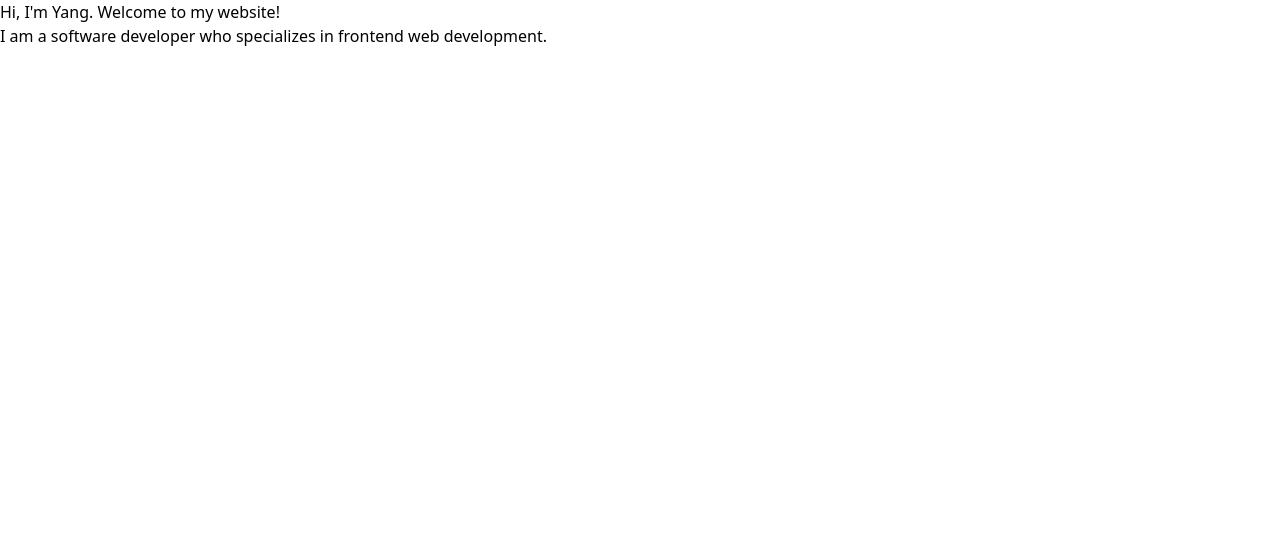
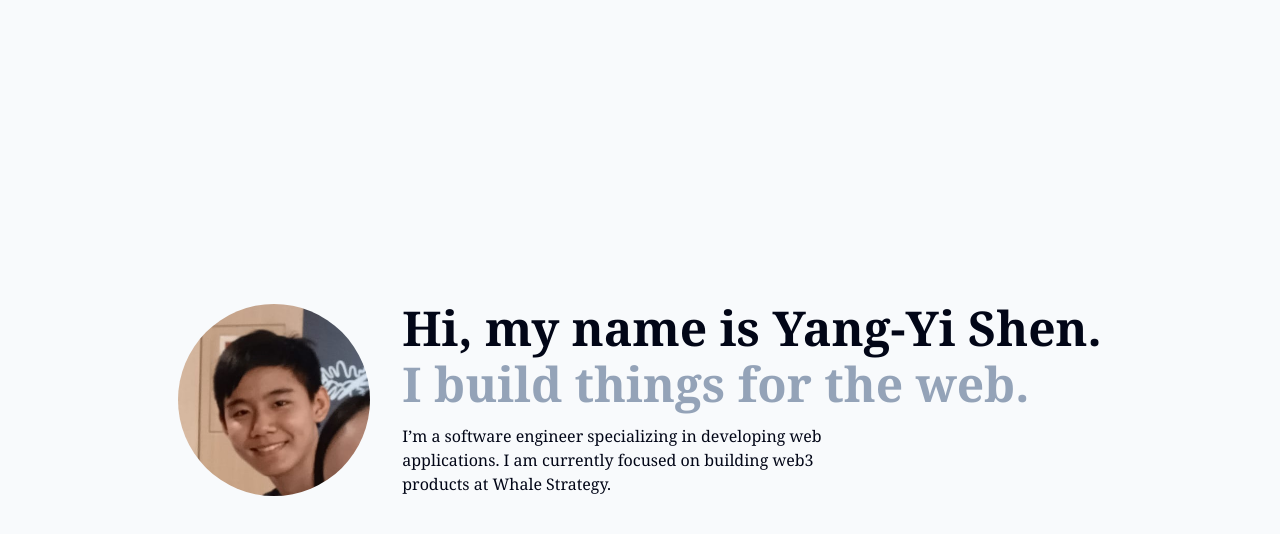
Before and after one commit to yangyi-shen/personal-website, a Vue app: page / in a window 1280 px wide. Shown: the top 534 px of the page. Built offline with nearby package versions, Linux system fonts and the light colour scheme.

Commit message:
feat: create banner

```diff
--- a/src/App.vue
+++ b/src/App.vue
@@ -3,7 +3,9 @@ import HomePage from './pages/HomePage.vue';
 </script>
 
 <template>
-    <HomePage />
+    <div class="font-serif bg-slate-50">
+        <HomePage />
+    </div>
 </template>
 
 <style scoped>
--- a/src/components/homepage/Banner.vue
+++ b/src/components/homepage/Banner.vue
@@ -1,12 +1,18 @@
 <script setup>
-import { ref } from 'vue'
-
-const count = ref(0)
+import headshot from '@/assets/headshot.jpeg'
 </script>
 
 <template>
-    <h1>Hi, I'm Yang. Welcome to my website!</h1>
-    <p>I am a software developer who specializes in frontend web development.</p>
+    <div class="flex items-center justify-center h-screen">
+        <div class="flex items-start gap-8">
+            <img :src="headshot" class="h-48 rounded-full" />
+            <div class="flex flex-col justify-center gap-2">
+                <h1 class="text-5xl leading-none font-extrabold text-slate-950">Hi, my name is Yang-Yi Shen.</h1>
+                <p class="text-5xl leading-none font-extrabold text-slate-400">I build things for the web.</p>
+                <p class="max-w-md text-slate-950 font-light mt-2">I’m a software engineer specializing in developing web applications. I am currently focused on building web3 products at Whale Strategy.</p>
+            </div>
+        </div>
+    </div>
 </template>
 
 <style scoped></style>
```
Also changed, not shown: src/assets/headshot.jpeg (added).
